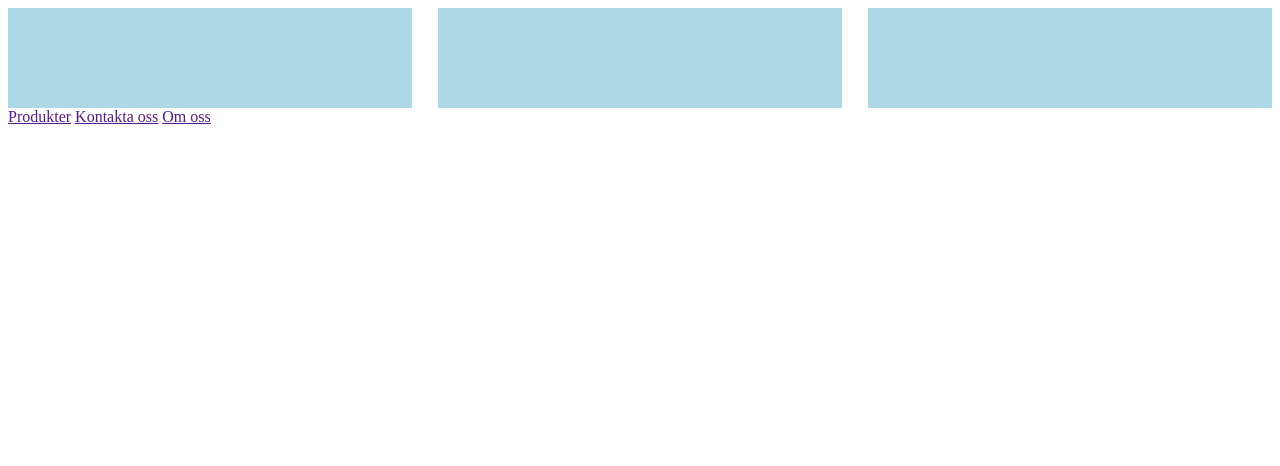
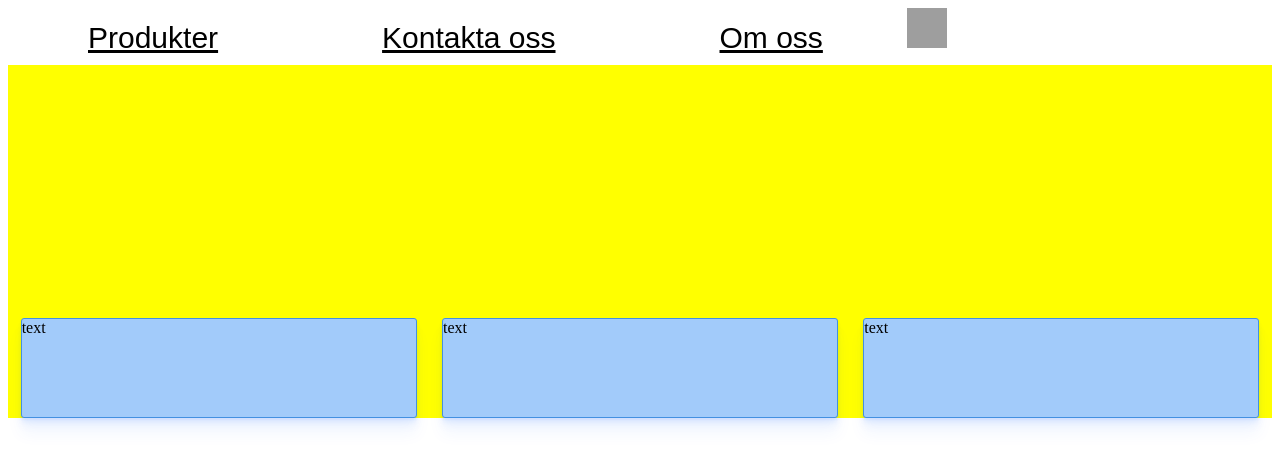
Before and after one commit to LennyFace1234/Orhan-Y-Produkterna, a plain HTML site: page index.html in a window 1280 px wide. Drawn offline with Linux system fonts and the light colour scheme; grey boxes are pictures that could not be loaded.

Commit message:
fixade container

```diff
--- a/index.html
+++ b/index.html
@@ -6,18 +6,20 @@
     <title>Document</title>
     <link rel="stylesheet" href="style.css">
 </head>
-<body> <!-- flex box stretch pattern-->
+<body>
+    <div>
+        <a  class="navbar" href="">Produkter</a>
+        <a  class="navbar" href="">Kontakta oss</a>
+        <a  class="navbar" href="">Om oss</a>
+        <a href="">
+        <img class="shoppingCartIMG" src=https://image.flaticon.com/icons/png/512/34/34627.png></a>
+
     <div class="container"> <!-- Parent-->
-        <div class="item"></div> <!-- Child-->
-        <div class="item"></div> <!-- Child-->
-        <div class="item"></div> <!-- Child-->
+        <div class="item">text</div> <!-- Child-->
+        <div class="item">text</div> <!-- Child-->
+        <div class="item">text</div> <!-- Child-->
     </div>
-    <div>
-        <a  class="länkar-1" href="">Produkter</a>
-        <a  class="länkar-1" href="">Kontakta oss</a>
-        <a  class="länkar-1" href="">Om oss</a>
-        <a  class="länkar-1" href=""></a>
-    </div>
+
 </body>
 
 </html>
--- a/style.css
+++ b/style.css
@@ -1,5 +1,7 @@
 .container {
     display: flex;
+    padding-top: 20%;
+    background-color: yellow;
 
 }
 
@@ -7,12 +9,36 @@
     background-color: lightblue;
     flex-grow: 1;
     height: 100px;
+    margin-left: 1%;
+    margin-right: 1%;
+
+    border-radius: 3px;
+    background-color: #A2CBFA;
+    border: 1px solid #4390E1;
+    box-sizing: border-box;
+    box-shadow: 0 2px 2px rgba(0,90,250,0.05), 0 4px 4px rgba(0,90,250,0.05), 0 8px 8px rgba(0,90,250,0.05), 0 16px 16px rgba(0,90,250,0.05);
+
 }
 
-.item + .item {
-    margin-left: 2%;
+.shoppingCartIMG{
+    width: 40px;
+    height: 40px;
+
 }
 
-.länkar-1 {
+.navbar {
+    display: flex;
+    display: inline-block;
+    justify-content: space-between;
+    text-align: center;
+    margin: 0;
+    padding: 10px;
+    padding-left: 80px;
+    padding-right: 80px;
 
+    Font-size: 30px;
+
+    color: Black;
+
+    font-family: 'Oswald', sans-serif;
 }
```
